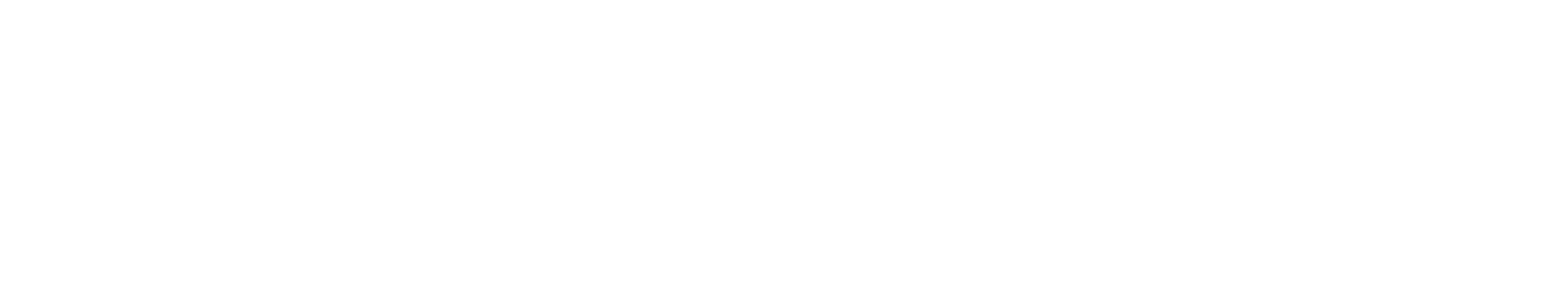
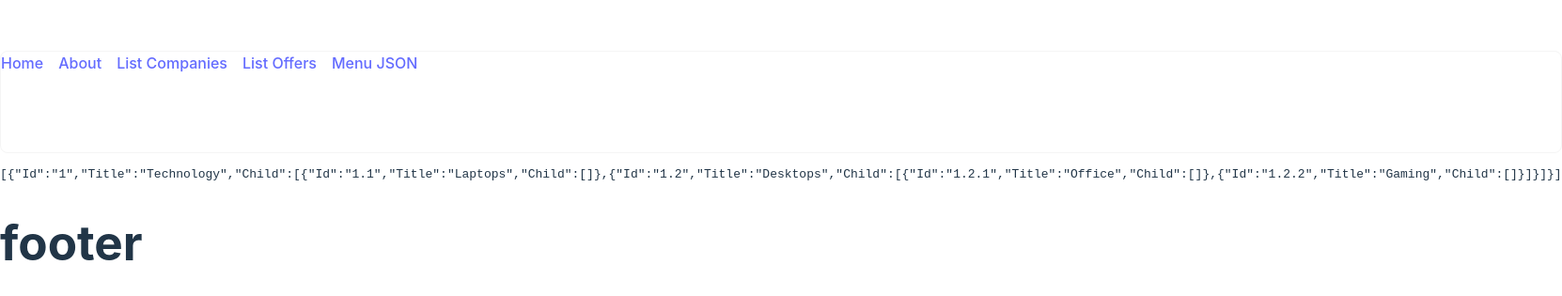
Before and after one commit to sebasuna1402/FrontReact, a React (Vite) app: page /menu in a window 1280 px wide. Before the commit this address had no page. Shown: the part 213-528 px from the top of the page at 94% size, 1662 px wide, since content can reach past the window. Built offline with nearby package versions, Linux system fonts and the light colour scheme.

Commit message:
MENU JSON

```diff
--- /dev/null
+++ b/src/components/Menu.jsx
@@ -0,0 +1,10 @@
+import menuJson from '../utils/json/categories.json'
+
+const Menu = () => {
+    console.log(menuJson);
+  return (
+    <pre>{JSON.stringify(menuJson)}</pre>
+  )
+}
+
+export default Menu
--- a/src/main.jsx
+++ b/src/main.jsx
@@ -6,16 +6,14 @@
 import Home from './pages/home/Home'
 import About from './pages/about/About'
 import ListCompanies from './pages/companies/ListCompanies'
-import { QueryClient, QueryClientProvider } from 'react-query'
 import ListOffers from './pages/offers/ListOffers'
+import Menu from './components/Menu'
 
 // const CounterContext = React.createContext(0);
-const queryClient = new QueryClient()
 
 ReactDOM.createRoot(document.getElementById('root')).render(
 
     <React.StrictMode>
-
       <BrowserRouter>
       <Routes>
         <Route path="/" element={<Layout />}>
@@ -23,10 +21,10 @@
           <Route path="/about" element={<About />} />
           <Route path="/companies" element={<ListCompanies />} />
           <Route path="/offers" element={<ListOffers />} />
+          <Route path="/menu" element={<Menu />} />
         </Route>
       </Routes>
       </BrowserRouter>
-
   </React.StrictMode>
 )
 
--- a/src/pages/_layout/components/Navbar.jsx
+++ b/src/pages/_layout/components/Navbar.jsx
@@ -15,6 +15,9 @@
             <NavLink
                 className='link parent-item capitalize nav-link'
                 to="offers">List Offers</NavLink >
+            <NavLink
+                className='link parent-item capitalize nav-link'
+                to="menu">Menu JSON</NavLink >
         </nav>
     )
 }
--- /dev/null
+++ b/src/utils/json/categories.json
@@ -0,0 +1,27 @@
+[{
+    "Id":"1",
+    "Title":"Technology",
+    "Child":[
+        {
+          "Id":"1.1",
+          "Title":"Laptops",
+          "Child":[]
+        },
+        {
+          "Id":"1.2",
+          "Title":"Desktops",
+          "Child":[
+              {
+                "Id":"1.2.1",
+                "Title":"Office",
+                "Child":[]
+              },
+              {
+                "Id":"1.2.2",
+                "Title":"Gaming",
+                "Child":[]
+              }
+          ]
+        }
+    ]
+}]
```
